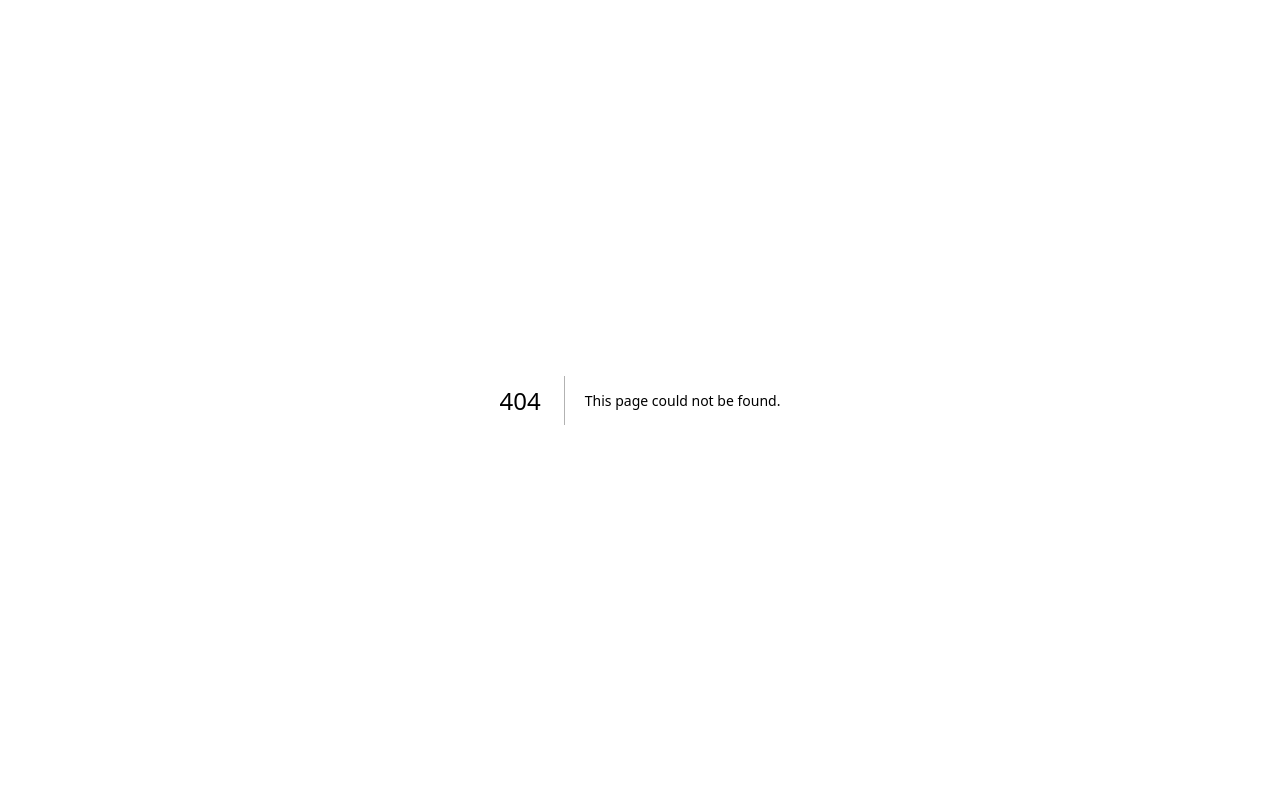
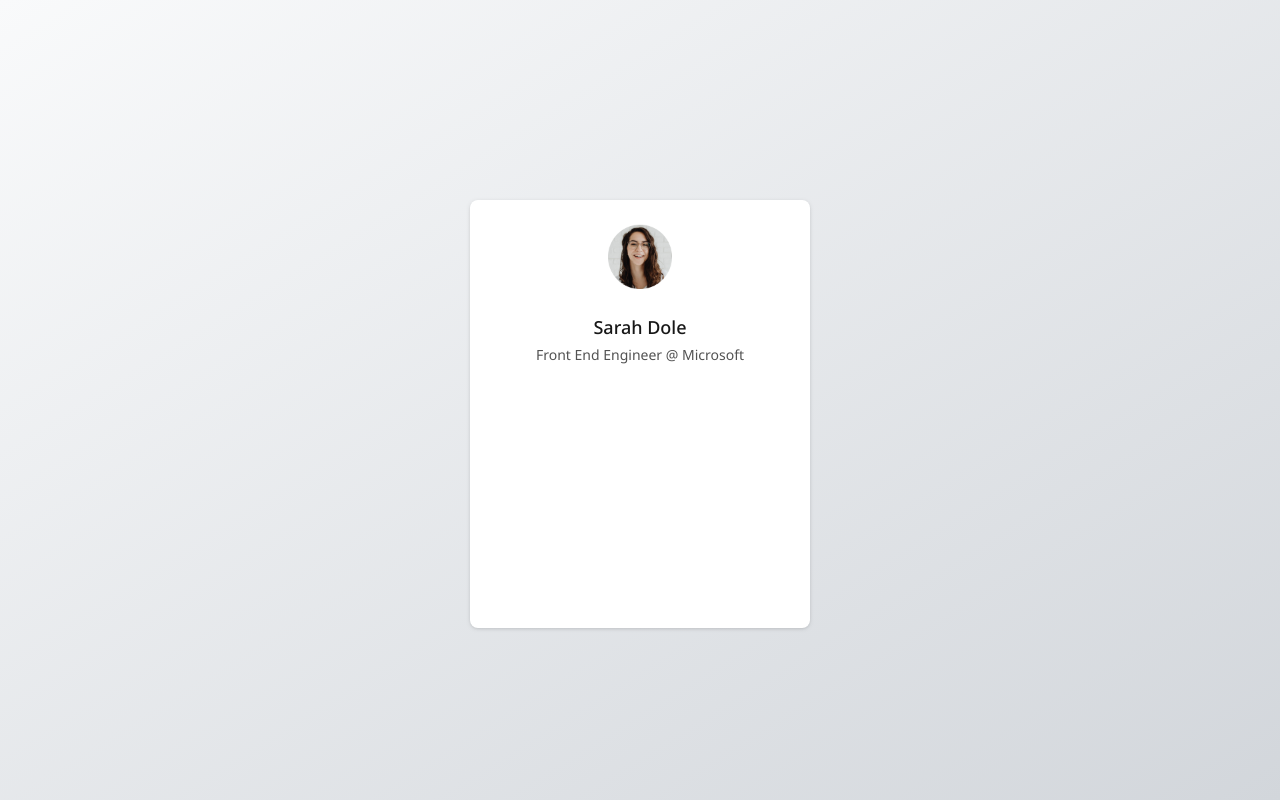
Before and after one commit to ItsChance-BTW/Projects, a Next.js app: page /profile-card in a window 1280 px wide. Before the commit this address had no page. Built offline with nearby package versions, Linux system fonts and the light colour scheme.

Commit message:
start of profile card

```diff
--- /dev/null
+++ b/app/(projects)/profile-card/page.tsx
@@ -0,0 +1,24 @@
+import Image from "next/image";
+
+export default function Page() {
+  return (
+    <div className="bg-gradient-to-br from-[#F9FAFB] to-[#D2D6DB] h-screen py-[200px]">
+      <div className="flex gap-10 w-[340px] h-[428px] bg-white mx-auto px-4 py-6 rounded-lg drop-shadow">
+        <div className="flex flex-col items-center gap-6 w-full h-[236px]">
+          <div>
+            <Image
+              src={"/img/profile.png"}
+              alt="Profile Image"
+              width={64}
+              height={64}
+            />
+          </div>
+          <div className="flex flex-col gap-1 items-center h-[52px] w-full">
+                <p className="text-lg font-medium text-neutral-900">Sarah Dole</p>
+                <p className="text-sm text-neutral-600">Front End Engineer @ Microsoft</p>
+          </div>
+        </div>
+      </div>
+    </div>
+  );
+}
```
Also changed, not shown: public/img/profile.png (added).
